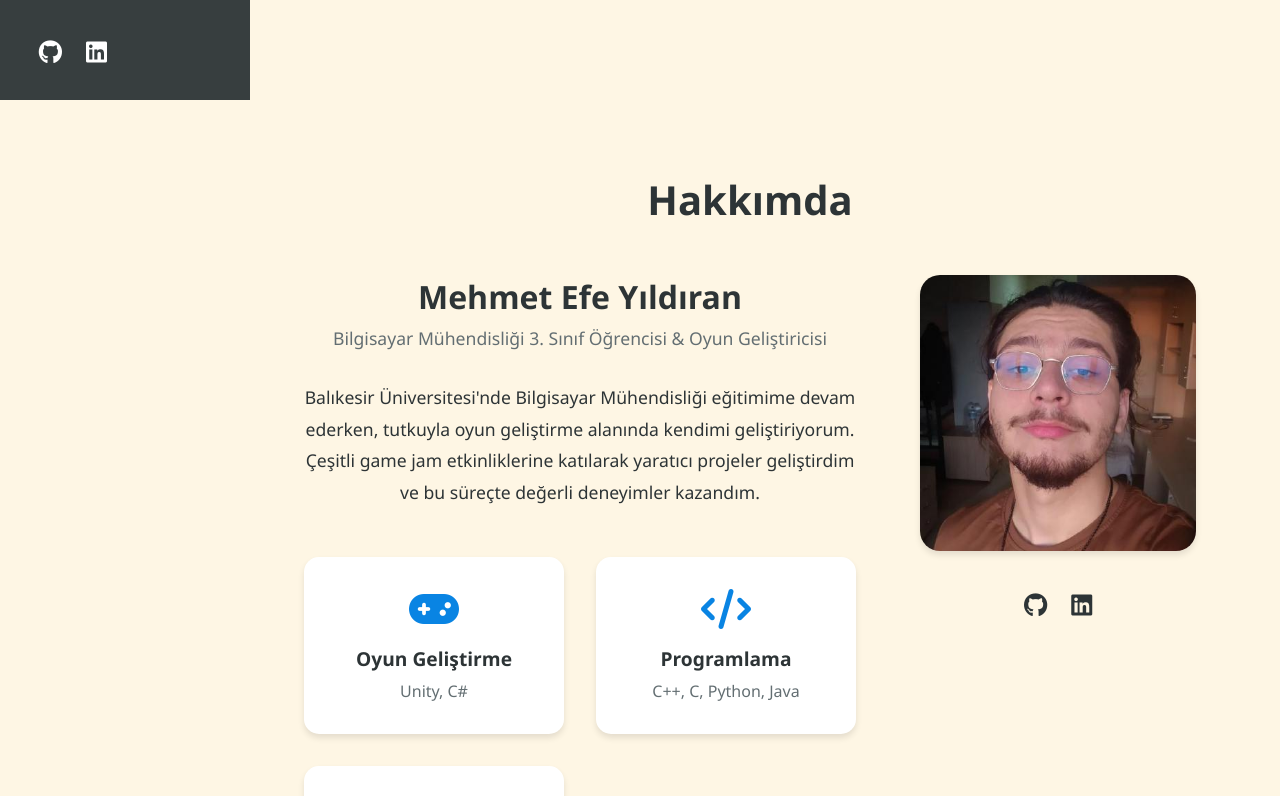
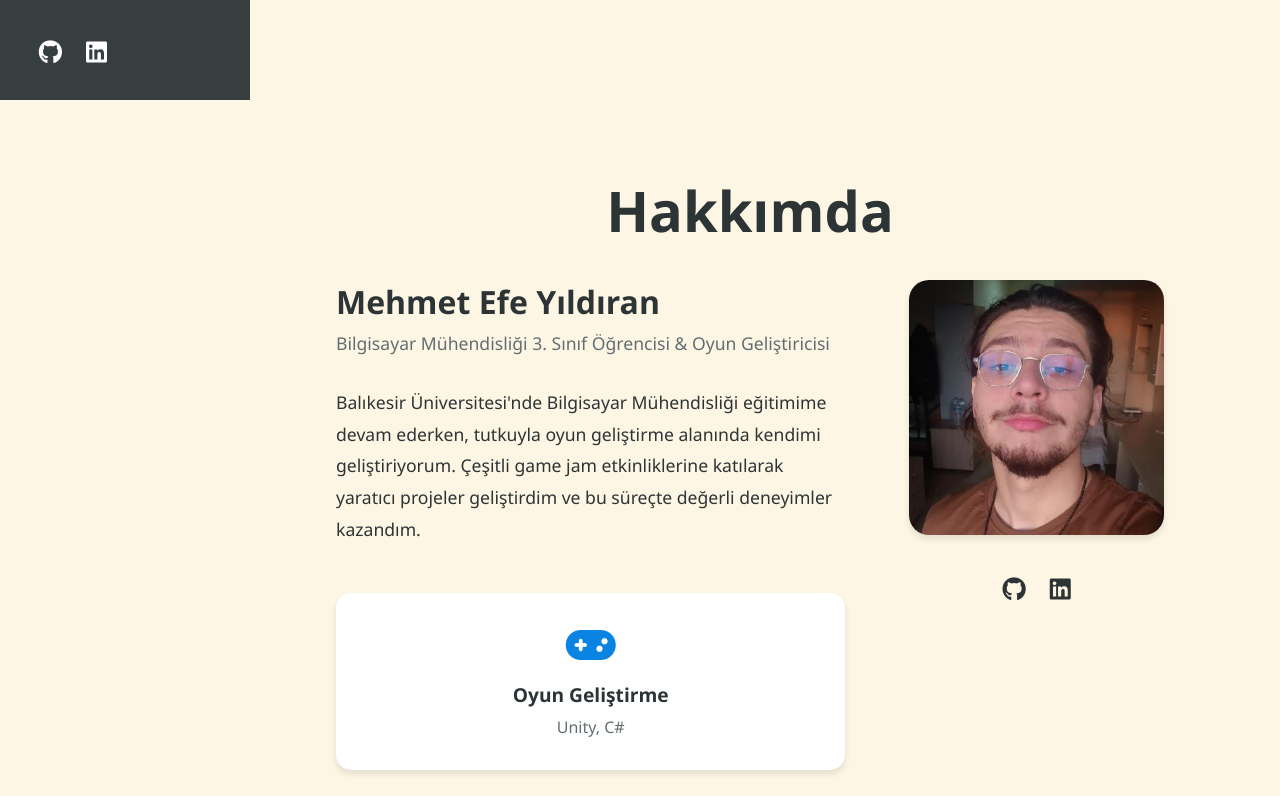
Before and after one commit to Mehmetefeyld/portfolio, a React (Create React App) app in the folder react-portfolio/: page / in a window 1280 px wide. Shown: the part 700-1496 px from the top of the page. Built offline with nearby package versions, Linux system fonts and the light colour scheme.

Commit message:
update :YETER App.css

```diff
--- a/react-portfolio/src/App.css
+++ b/react-portfolio/src/App.css
@@ -22,10 +22,12 @@ body {
   -moz-osx-font-smoothing: grayscale;
   background-color: var(--light-bg);
   color: var(--text-dark);
+  min-height: 100vh;
 }
 
 .App {
   display: flex;
+  min-height: 100vh;
 }
 
 main {
@@ -33,31 +35,38 @@ main {
   margin-left: 250px;
   padding: 2rem;
   transition: margin-left 0.3s ease;
+  display: flex;
+  flex-direction: column;
+  align-items: center;
+  justify-content: center;
 }
 
 section {
   min-height: 100vh;
+  width: 100%;
   padding: 6rem 0;
   display: flex;
   flex-direction: column;
   align-items: center;
   justify-content: center;
-  text-align: center;
 }
 
 .container {
   max-width: 1200px;
+  width: 100%;
   margin: 0 auto;
-  padding: 0 2rem;
+  padding: 0 4rem;
   display: flex;
   flex-direction: column;
   align-items: center;
+  justify-content: center;
+  min-height: calc(100vh - 12rem);
 }
 
 .section-title {
-  font-size: 2.5rem;
+  font-size: 3.5rem;
   color: var(--primary-color);
-  margin-bottom: 3rem;
+  margin-bottom: 2rem;
   text-align: center;
   animation: fadeIn 1s ease-in-out;
 }
@@ -69,20 +78,17 @@ section {
   }
 
   section {
-    padding: 4rem 0;
-    align-items: flex-start;
-    text-align: left;
+    padding: 2rem 0;
   }
 
   .container {
-    padding: 0 1rem;
-    align-items: flex-start;
+    padding: 0 1.5rem;
+    min-height: calc(100vh - 4rem);
   }
 
   .section-title {
-    font-size: 2rem;
-    margin-bottom: 2rem;
-    text-align: left;
+    font-size: 2.5rem;
+    margin-bottom: 1.5rem;
   }
 }
 
@@ -118,6 +124,7 @@ section {
   border-radius: 10px;
   box-shadow: var(--box-shadow);
   transition: var(--transition);
+  text-align: center;
 }
 
 .card:hover {
@@ -137,6 +144,7 @@ section {
 }
 
 .footer {
+  width: 100%;
   text-align: center;
   padding: 2rem;
   background-color: transparent;
@@ -148,6 +156,7 @@ ul li {
   margin: 10px 0;
   font-size: 1.2rem;
   transition: transform 0.3s ease;
+  text-align: center;
 }
 
 ul li:hover {
```
